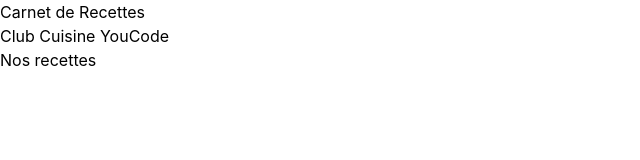
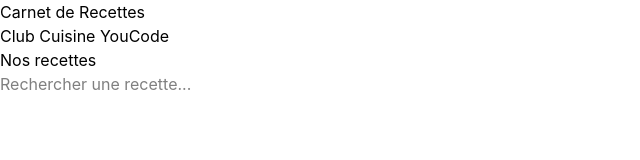
Before and after one commit to saad-0081/Carnet-de-recettes, a website built with Vite: page index.html in a window 1280 px wide. Shown: the whole page, without its empty margins (0-640 px from the left). Built offline with nearby package versions, Linux system fonts and the light colour scheme; no server answers.

Commit message:
Ajouter le champ de recherche dans HTML

```diff
--- a/index.html
+++ b/index.html
@@ -14,7 +14,12 @@
     </header>
     <main>
         <h2>Nos recettes</h2>
-        <div id="recipes"></div>
+    <input
+    type="text"
+    id="search"
+    placeholder="Rechercher une recette..."
+    >
+<div id="recipes"></div>
     </main>
     <script type="module" src="./js/main.js"></script>
 </body>
```
